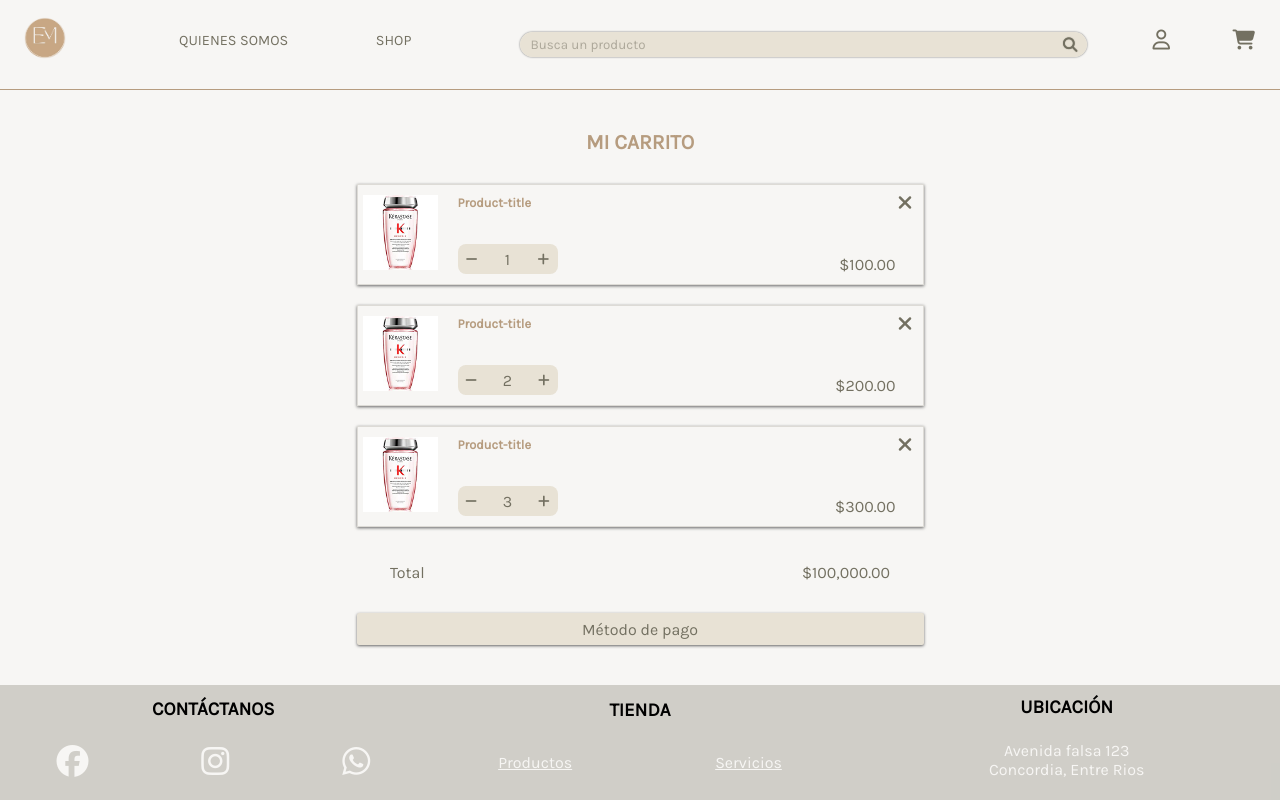
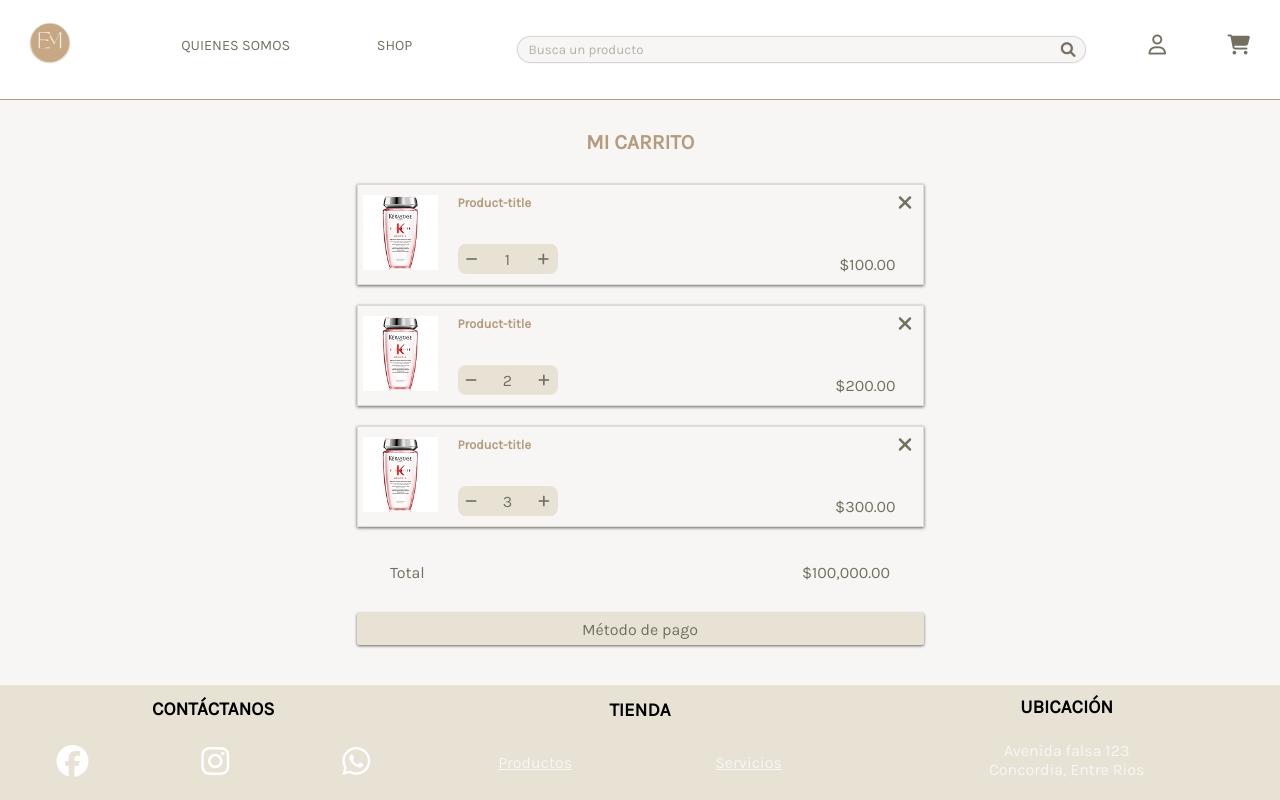
Before and after one commit to valentavo/TN02_9_grupo9, a Node server app: page /carrito in a window 1280 px wide. Run offline with Node 20, Linux system fonts and the light colour scheme; some libraries are stand-ins or nearby versions.

Commit message:
modificando styles de header y footer

```diff
--- a/public/css/style.css
+++ b/public/css/style.css
@@ -23,8 +23,11 @@
 
 header.g_main-header {
     width: 100%;
-    background-color: #F7F6F4;
-    border-bottom: 1px solid #B69C7F;
+    height: 100%;
+    background-color: white;
+    border-bottom: 1px solid #B69C7F ;
+    padding: 5px;
+    marging-top: 10px;
     margin-bottom: 10px;
     grid-area: "header";
 }
@@ -42,7 +45,7 @@ header.g_main-header div.g_width-head {
 
 header.g_main-header button.g_burguer-menu {
     border: none;
-    background-color: #F7F6F4;
+    background-color: white;
     padding: 10px 5%;
 }
 
@@ -62,6 +65,7 @@ header.g_main-header div.g_logo-container {
 
 header.g_main-header div.g_logo-container img{
     width: 100%;
+
 }
 
 header.g_main-header div.g_user-cart {
@@ -111,7 +115,7 @@ header.g_main-header div.g_search-header div i {
 }
 
 header.g_main-header div.g_search-header input::placeholder {
-    font-family: 'karla';
+    font-family: 'karla', sans-serif;
     color: rgba(115, 112, 97, 0.5);
 }
 
@@ -121,12 +125,12 @@ header.g_main-header div.g_search-header input {
     border-radius: 1rem;
     padding: 5px 0;
     text-align: center;
-    background-color: #E8E2D5;
+    background-color: #F7F6F4;
 }
 
 footer.g_main-footer {
     margin-top: 30px;
-    background-color: rgba(115, 112, 97, 0.3);
+    background-color: #E8E2D5;
     grid-area: "footer";
     display: flex;
     flex-direction: column;
@@ -159,7 +163,7 @@ footer.g_main-footer section.g_contacto-container div.g_f-content-links div i {
     width: 100%;
     text-align: center;
     font-size: 2rem;
-    color: #F7F6F4;
+    color: white;
 }
 
 footer.g_main-footer section.g_tienda-container {
@@ -177,6 +181,14 @@ footer.g_main-footer section.g_ubicacion-container p{
     text-align: center;
     margin: 0;
     color: #F7F6F4;
+}
+
+.g_main-footer p {
+    font-family: 'karla', sans-serif;
+    color: #737061;
+    font-size: 1rem;
+
+
 }
 
 @media (min-width: 361px) {
--- a/views/index.html
+++ b/views/index.html
@@ -182,7 +182,7 @@
 
         <footer class="g_main-footer">
             <section class="g_contacto-container">
-                <h3>CONTÁCTANOS</h3>
+                <p>CONTÁCTANOS</p>
                 <div class="g_f-content-links">
                     <div><i class="fa-brands fa-facebook"></i></div>
                     <div><i class="fa-brands fa-instagram"></i></div>
```
